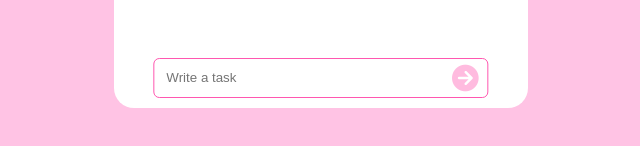
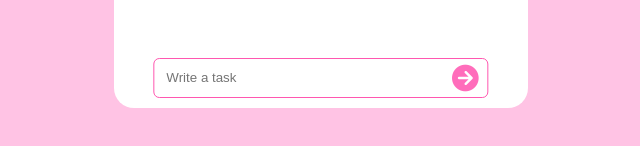
Before and after one commit to longiniii/to-do-list, an Angular app: page / in a window 1280 px wide. In both pictures the pointer is over the button 784 px from the left and 627 px from the top of the page. Shown: the part 550-696 px from the top of the page, without its empty margins (319-959 px from the left). Built offline with nearby package versions, Linux system fonts and the light colour scheme; a web font is replaced by a local one.

Commit message:
Update app.component.scss

```diff
--- a/src/app/app.component.scss
+++ b/src/app/app.component.scss
@@ -123,6 +123,10 @@ section {
                 top: 50%;
                 transform: translate(0,-50%);
                 cursor: pointer;
+                transition-duration: 0.3s;
+                &:hover {
+                    color: rgb(255, 109, 187);
+                }
             }
         }
     }
```
